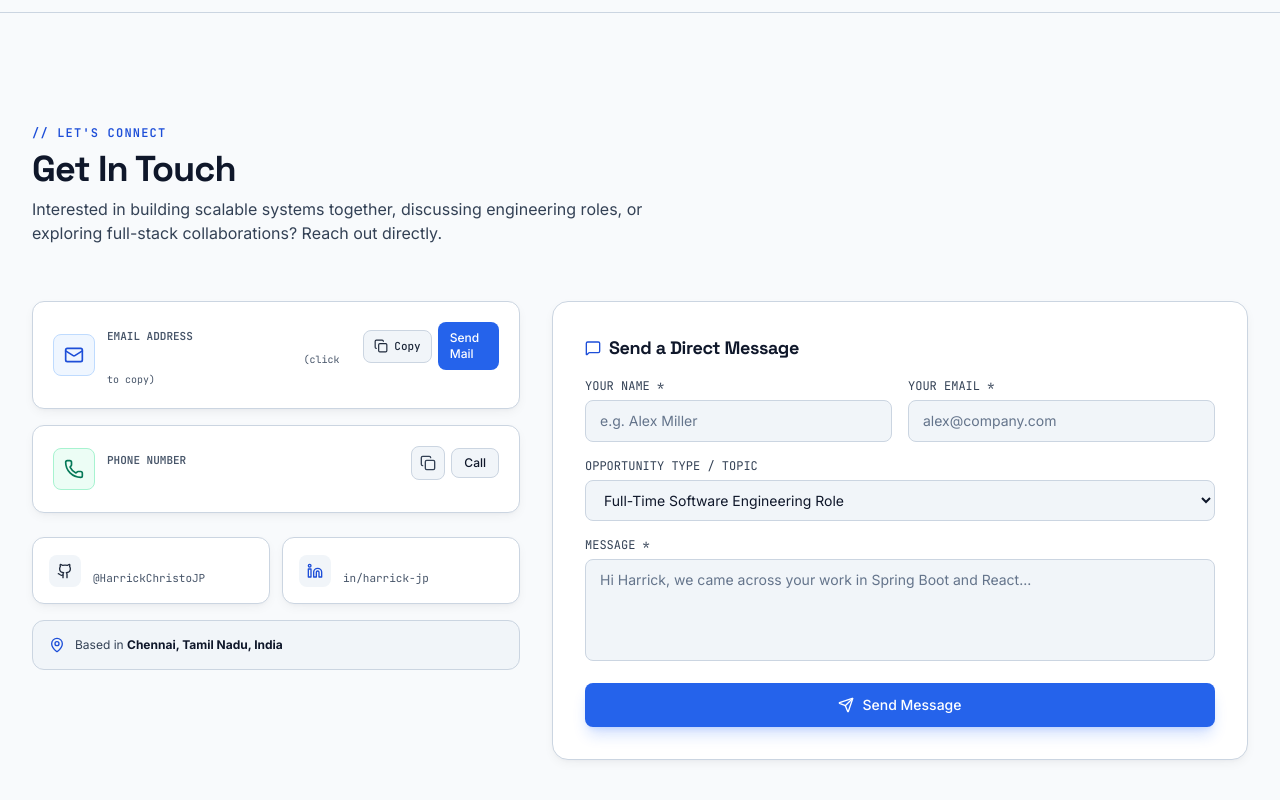
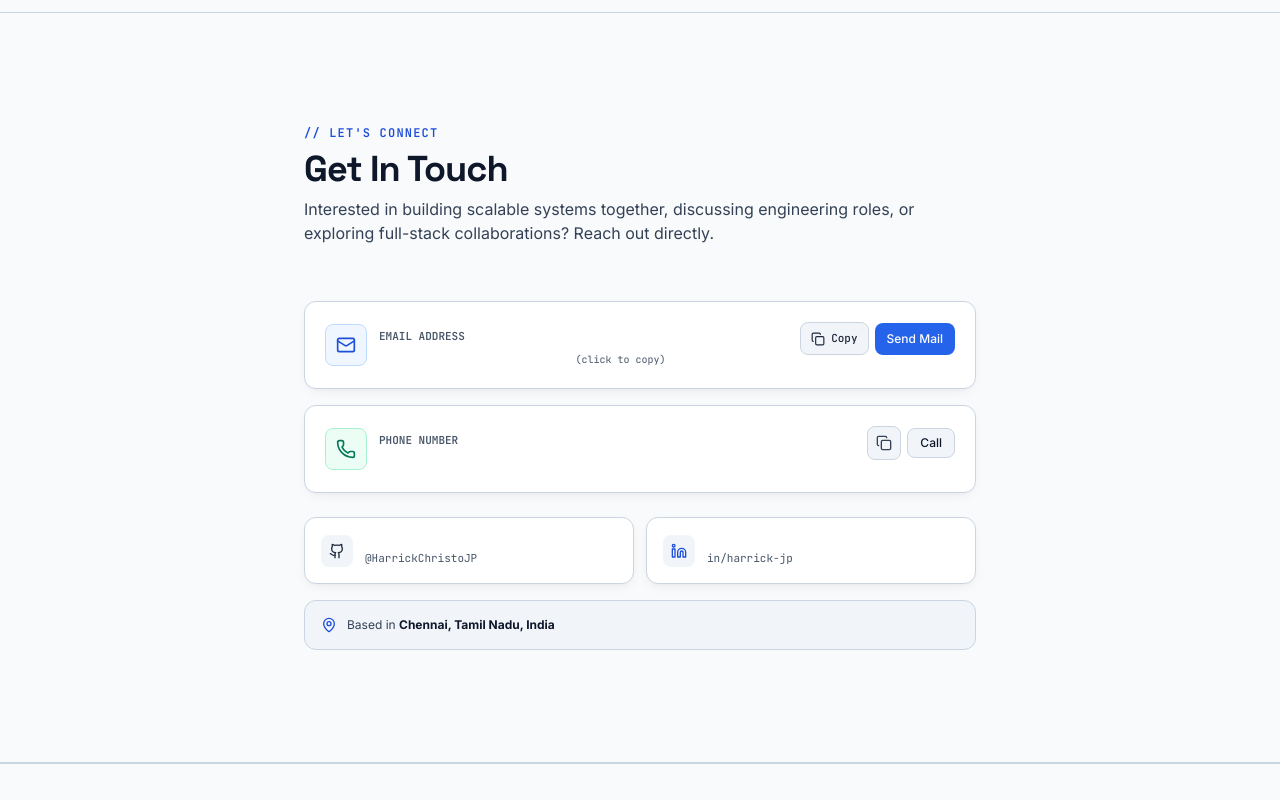
Before and after one commit to HarrickChristoJP/Harrick_Christo_Portfolio, a React (Vite) app in the folder portfolio/: page / in a window 1280 px wide. Shown: the part 8320-9120 px from the top of the page. Built offline with nearby package versions, Linux system fonts and the light colour scheme.

Commit message:
Add files via upload

```diff
--- a/portfolio/src/components/ContactSection.tsx
+++ b/portfolio/src/components/ContactSection.tsx
@@ -1,23 +1,13 @@
 import React, { useState } from 'react';
 import { motion, AnimatePresence } from 'motion/react';
 import { PERSONAL_INFO } from '../data/portfolioData';
-import { Mail, Phone, MapPin, Github, Linkedin, Copy, Check, Send, Sparkles, MessageSquare, ExternalLink } from 'lucide-react';
+import { Mail, Phone, MapPin, Github, Linkedin, Copy, Check } from 'lucide-react';
 import { ScrollReveal } from './ScrollReveal';
 
 export const ContactSection: React.FC = () => {
   const [copiedEmail, setCopiedEmail] = useState(false);
   const [copiedPhone, setCopiedPhone] = useState(false);
   const [toastMessage, setToastMessage] = useState<string | null>(null);
-
-  // Form State
-  const [formData, setFormData] = useState({
-    name: '',
-    email: '',
-    roleType: 'Software Engineer',
-    message: '',
-  });
-  const [isSubmitting, setIsSubmitting] = useState(false);
-  const [submitted, setSubmitted] = useState(false);
 
   const handleCopy = (text: string, type: 'email' | 'phone') => {
     navigator.clipboard.writeText(text);
@@ -34,22 +24,10 @@ export const ContactSection: React.FC = () => {
     }
   };
 
-  const handleSubmit = (e: React.FormEvent) => {
-    e.preventDefault();
-    if (!formData.name || !formData.email || !formData.message) return;
-
-    setIsSubmitting(true);
-    setTimeout(() => {
-      setIsSubmitting(false);
-      setSubmitted(true);
-      setFormData({ name: '', email: '', roleType: 'Software Engineer', message: '' });
-      setTimeout(() => setSubmitted(false), 5000);
-    }, 600);
-  };
-
   return (
     <section id="contact" className="py-20 md:py-28 border-b border-zinc-800/80 bg-[#09090B] relative">
       <div className="max-w-7xl mx-auto px-4 sm:px-6 lg:px-8">
+        <div className="max-w-2xl mx-auto">
           {/* Section Header with Scroll Reveal */}
           <ScrollReveal className="mb-14">
             <div className="flex items-center gap-2 text-xs font-mono text-blue-400 uppercase tracking-widest mb-2 font-semibold">
@@ -63,9 +41,8 @@ export const ContactSection: React.FC = () => {
             </p>
           </ScrollReveal>
 
-        <div className="grid grid-cols-1 lg:grid-cols-12 gap-8 items-start">
-          {/* Left: Contact Channels (5 cols) */}
-          <ScrollReveal delay={0.1} className="lg:col-span-5 space-y-4">
+          {/* Contact Channels */}
+          <ScrollReveal delay={0.1} className="space-y-4">
           {/* Email Card with One-Click Copy */}
           <div
             id="contact-email-card"
@@ -206,113 +183,6 @@ export const ContactSection: React.FC = () => {
             <span>Based in <strong className="text-zinc-200">{PERSONAL_INFO.location}</strong></span>
           </div>
         </ScrollReveal>
-
-          {/* Right: Message Dispatcher Form (7 cols) */}
-          <ScrollReveal delay={0.2} className="lg:col-span-7">
-            <div className="p-6 sm:p-8 rounded-2xl bg-[#111113] border border-zinc-800/80 relative">
-              <div className="flex items-center gap-2 mb-4">
-                <MessageSquare className="w-4 h-4 text-blue-400" />
-                <h3 className="text-lg font-bold text-white font-heading">
-                  Send a Direct Message
-                </h3>
-              </div>
-
-              {submitted ? (
-                <div className="p-6 rounded-xl bg-emerald-950/40 border border-emerald-500/30 text-center space-y-2">
-                  <div className="w-10 h-10 rounded-full bg-emerald-500/20 text-emerald-400 mx-auto flex items-center justify-center">
-                    <Check className="w-5 h-5" />
-                  </div>
-                  <h4 className="text-sm font-bold text-emerald-300 font-heading">Message Sent Successfully!</h4>
-                  <p className="text-xs text-zinc-400 max-w-sm mx-auto">
-                    Thank you for reaching out. Your message has been recorded and I will respond to your email promptly.
-                  </p>
-                </div>
-              ) : (
-                <form onSubmit={handleSubmit} className="space-y-4">
-                  <div className="grid grid-cols-1 sm:grid-cols-2 gap-4">
-                    <div>
-                      <label htmlFor="contact-name" className="block text-xs font-mono text-zinc-400 mb-1.5 uppercase">
-                        Your Name *
-                      </label>
-                      <input
-                        type="text"
-                        id="contact-name"
-                        required
-                        value={formData.name}
-                        onChange={(e) => setFormData({ ...formData, name: e.target.value })}
-                        placeholder="e.g. Alex Miller"
-                        className="w-full px-3.5 py-2.5 rounded-lg bg-zinc-900 border border-zinc-800 text-sm text-zinc-100 placeholder-zinc-500 focus:outline-none focus:border-blue-500 transition-colors"
-                      />
-                    </div>
-
-                    <div>
-                      <label htmlFor="contact-email" className="block text-xs font-mono text-zinc-400 mb-1.5 uppercase">
-                        Your Email *
-                      </label>
-                      <input
-                        type="email"
-                        id="contact-email"
-                        required
-                        value={formData.email}
-                        onChange={(e) => setFormData({ ...formData, email: e.target.value })}
-                        placeholder="alex@company.com"
-                        className="w-full px-3.5 py-2.5 rounded-lg bg-zinc-900 border border-zinc-800 text-sm text-zinc-100 placeholder-zinc-500 focus:outline-none focus:border-blue-500 transition-colors"
-                      />
-                    </div>
-                  </div>
-
-                  <div>
-                    <label htmlFor="contact-role-type" className="block text-xs font-mono text-zinc-400 mb-1.5 uppercase">
-                      Opportunity Type / Topic
-                    </label>
-                    <select
-                      id="contact-role-type"
-                      value={formData.roleType}
-                      onChange={(e) => setFormData({ ...formData, roleType: e.target.value })}
-                      className="w-full px-3.5 py-2.5 rounded-lg bg-zinc-900 border border-zinc-800 text-sm text-zinc-200 focus:outline-none focus:border-blue-500 transition-colors"
-                    >
-                      <option value="Software Engineer Full-Time">Full-Time Software Engineering Role</option>
-                      <option value="Software Engineer Internship">Software Engineering Internship</option>
-                      <option value="Backend / Spring Boot Project">Backend / Spring Boot Collaboration</option>
-                      <option value="Full-Stack React Project">Full-Stack React Platform</option>
-                      <option value="Other Inquiries">General Tech Discussion</option>
-                    </select>
-                  </div>
-
-                  <div>
-                    <label htmlFor="contact-message" className="block text-xs font-mono text-zinc-400 mb-1.5 uppercase">
-                      Message *
-                    </label>
-                    <textarea
-                      id="contact-message"
-                      rows={4}
-                      required
-                      value={formData.message}
-                      onChange={(e) => setFormData({ ...formData, message: e.target.value })}
-                      placeholder="Hi Harrick, we came across your work in Spring Boot and React..."
-                      className="w-full px-3.5 py-2.5 rounded-lg bg-zinc-900 border border-zinc-800 text-sm text-zinc-100 placeholder-zinc-500 focus:outline-none focus:border-blue-500 transition-colors resize-none"
-                    />
-                  </div>
-
-                  <button
-                    type="submit"
-                    id="contact-submit-btn"
-                    disabled={isSubmitting}
-                    className="w-full flex items-center justify-center gap-2 py-3 rounded-lg bg-blue-600 hover:bg-blue-500 text-white font-medium text-sm transition-all shadow-lg shadow-blue-600/20 active:scale-[0.99] disabled:opacity-50"
-                  >
-                    {isSubmitting ? (
-                      <div className="w-4 h-4 border-2 border-white border-t-transparent rounded-full animate-spin" />
-                    ) : (
-                      <>
-                        <Send className="w-4 h-4" />
-                        <span>Send Message</span>
-                      </>
-                    )}
-                  </button>
-                </form>
-              )}
-            </div>
-          </ScrollReveal>
         </div>
       </div>
 
```
Lines whose indentation alone changed are shown as unchanged.
